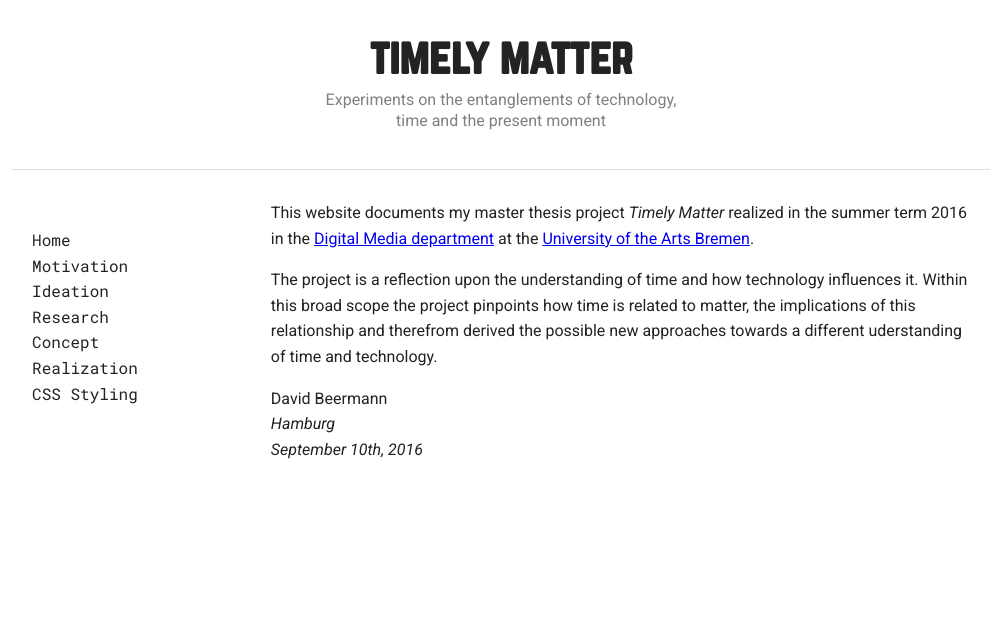
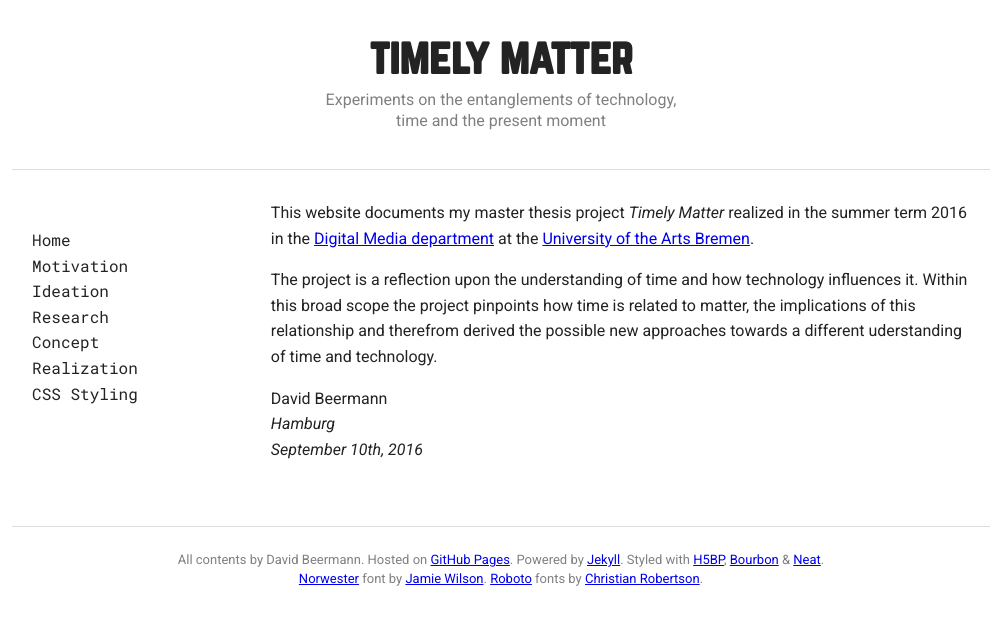
Before and after one commit to davidbeermann/timely-matter, a Jekyll site: the page built from index.md, in a window 1280 px wide. Shown: the top 625 px of the page, without its empty margins (139-1137 px from the left). Built offline with Jekyll 4.4.1, drawn with Linux system fonts in a browser that asks for light colours.

Commit message:
added page footer

```diff
--- /dev/null
+++ b/_includes/page-footer.html
@@ -0,0 +1,6 @@
+<footer class="page-footer">
+  <div class="footer-content">
+    <p>All contents by David Beermann. Hosted on <a href="https://pages.github.com/">GitHub Pages</a>. Powered by <a href="http://jekyllrb.com/">Jekyll</a>. Styled with <a href="http://html5boilerplate.com/">H5BP</a>, <a href="http://bourbon.io/">Bourbon</a> &amp; <a href="http://neat.bourbon.io/">Neat</a>.</p>
+    <p><a href="http://jamiewilson.io/norwester/">Norwester</a> font by <a href="http://jamiewilson.io/">Jamie Wilson</a>. <a href="https://fonts.google.com/specimen/Roboto">Roboto</a> fonts by <a href="http://betatype.com/">Christian Robertson</a>.</p>
+  </div>
+</footer>
--- a/_layouts/default.html
+++ b/_layouts/default.html
@@ -13,6 +13,7 @@
           </section>
         </section>
       </section>
+      {% include page-footer.html %}
       <script src="{{ "/js/main.min.js" | prepend: site.baseurl }}"></script>
     </body>
 </html>
--- a/_sass/layout/_layout.sass
+++ b/_sass/layout/_layout.sass
@@ -21,3 +21,6 @@ body
 
 .page-content
   @include span-columns(9)
+
+.page-footer
+  @include outer-container
--- a/_sass/modules/_modules.sass
+++ b/_sass/modules/_modules.sass
@@ -1,2 +1,3 @@
 @import "page-header"
 @import "page-navigation"
+@import "page-footer"
--- /dev/null
+++ b/_sass/modules/_page-footer.sass
@@ -0,0 +1,18 @@
+@import "../colors"
+
+$footer-margin: 3em
+$footer-padding: 1.5em
+
+.page-footer
+  border-top: solid 1px $light-gray
+  margin-top: $footer-margin
+  padding-bottom: $footer-padding
+  padding-top: $footer-padding
+  text-align: center
+
+.footer-content
+  color: $mid-gray
+  font-size: rem(13)
+  line-height: 1.42857
+  p
+    margin: 0
```
